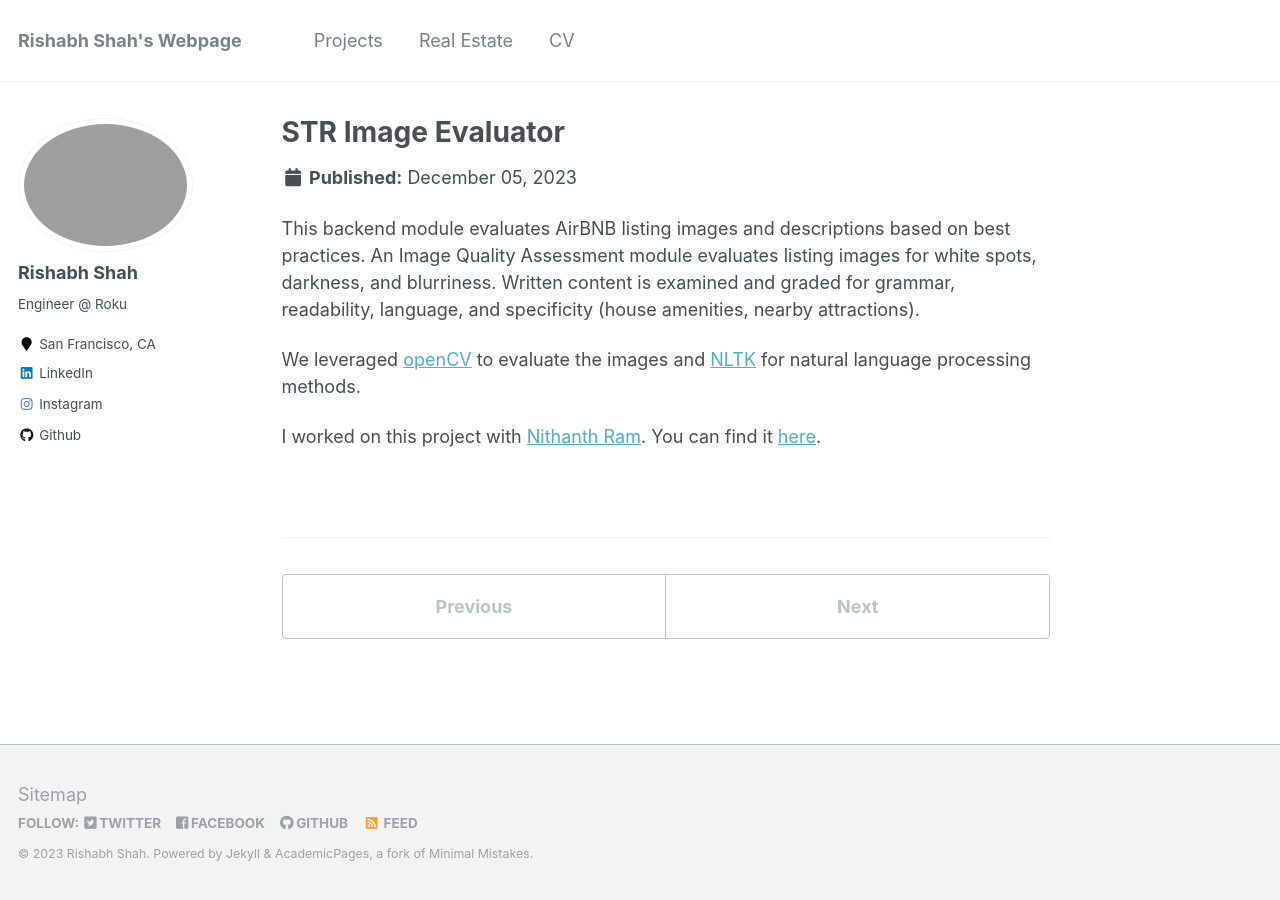
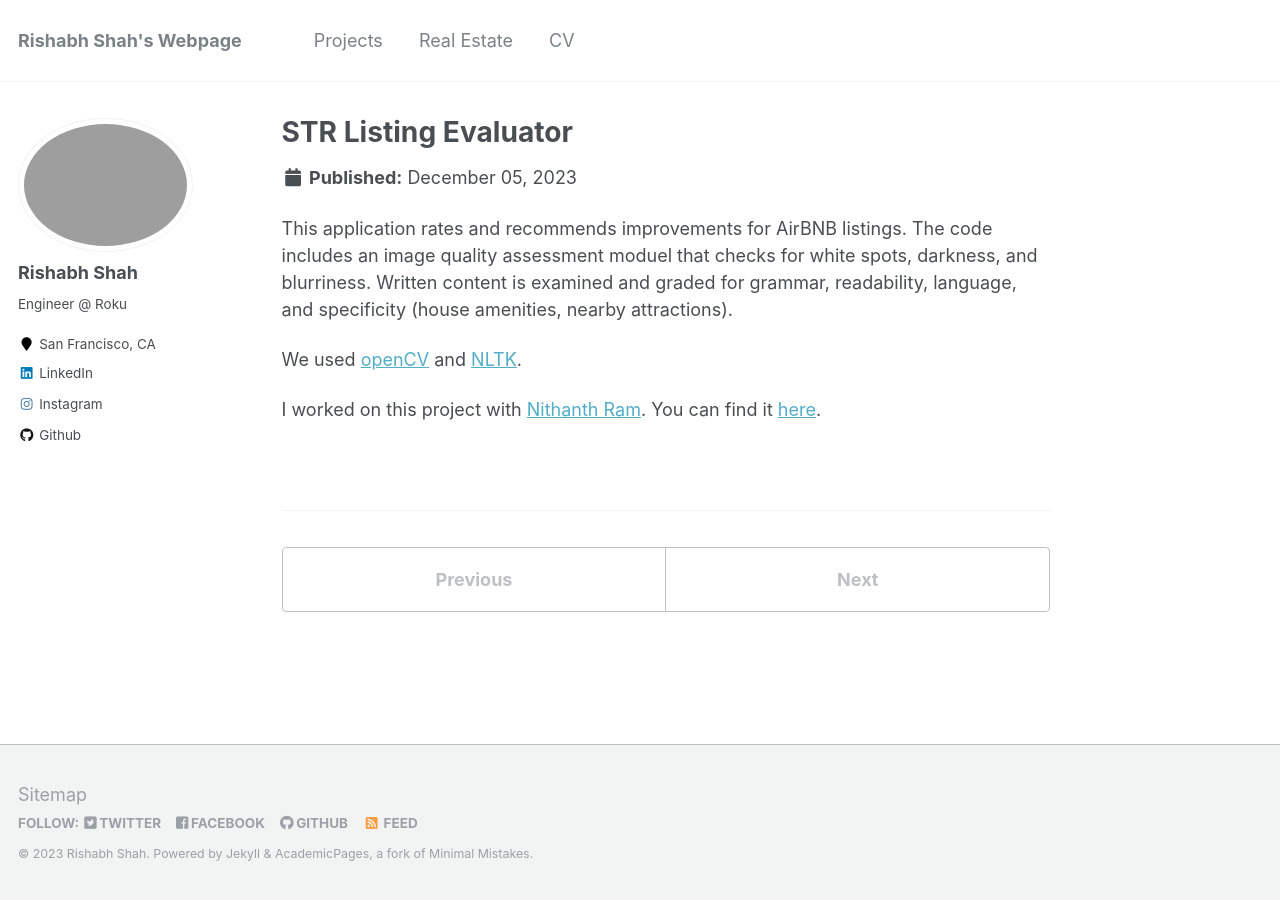
Before and after one commit to shahrishabh7/shahrishabh7.github.io, a Jekyll site: the page built from _portfolio/portfolio-3.md, in a window 1280 px wide. Built offline with Jekyll 4.4.1, drawn with Linux system fonts in a browser that asks for light colours.

Commit message:
updated pages

```diff
--- a/_portfolio/portfolio-3.md
+++ b/_portfolio/portfolio-3.md
@@ -1,11 +1,11 @@
 ---
-title: "STR Image Evaluator"
-excerpt: "Optimization Evaluator for Airbnb listings"
+title: "STR Listing Evaluator"
+excerpt: "Evaluations for Airbnb listing description and images"
 collection: portfolio
 ---
 
-This backend module evaluates AirBNB listing images and descriptions based on best practices. An Image Quality Assessment module evaluates listing images for white spots, darkness, and blurriness. Written content is examined and graded for grammar, readability, language, and specificity (house amenities, nearby attractions).
+This application rates and recommends improvements for AirBNB listings. The code includes an image quality assessment moduel that checks for white spots, darkness, and blurriness. Written content is examined and graded for grammar, readability, language, and specificity (house amenities, nearby attractions).
 
-We leveraged [openCV](https://opencv.org/) to evaluate the images and [NLTK](https://www.nltk.org/) for natural language processing methods.
+We used [openCV](https://opencv.org/) and [NLTK](https://www.nltk.org/).
 
 I worked on this project with [Nithanth Ram](https://github.com/Nithanth). You can find it [here](https://github.com/shahrishabh7/listing-rater-backend).
```
Also changed, not shown: _portfolio/portfolio-2.md (+2 -2 lines).
